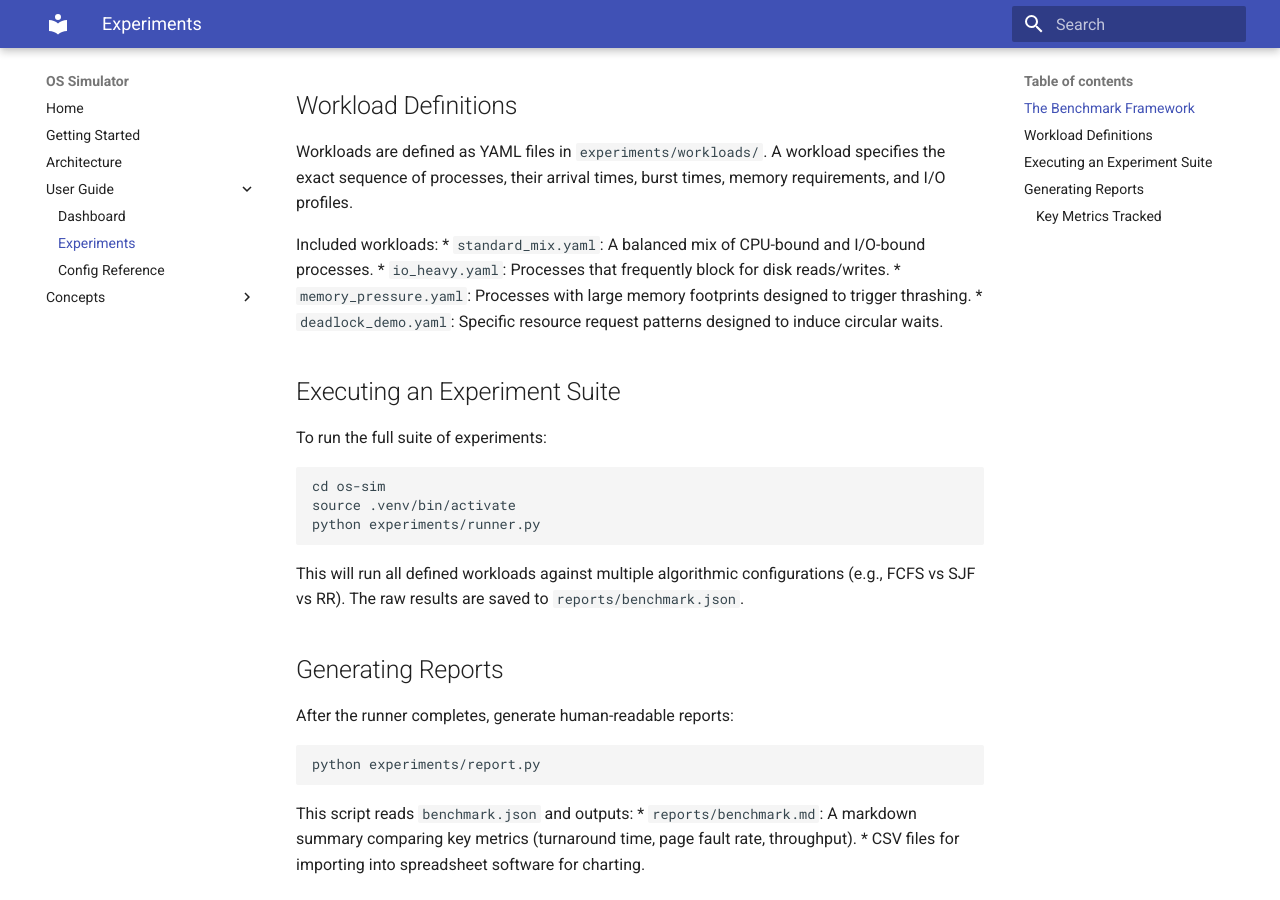
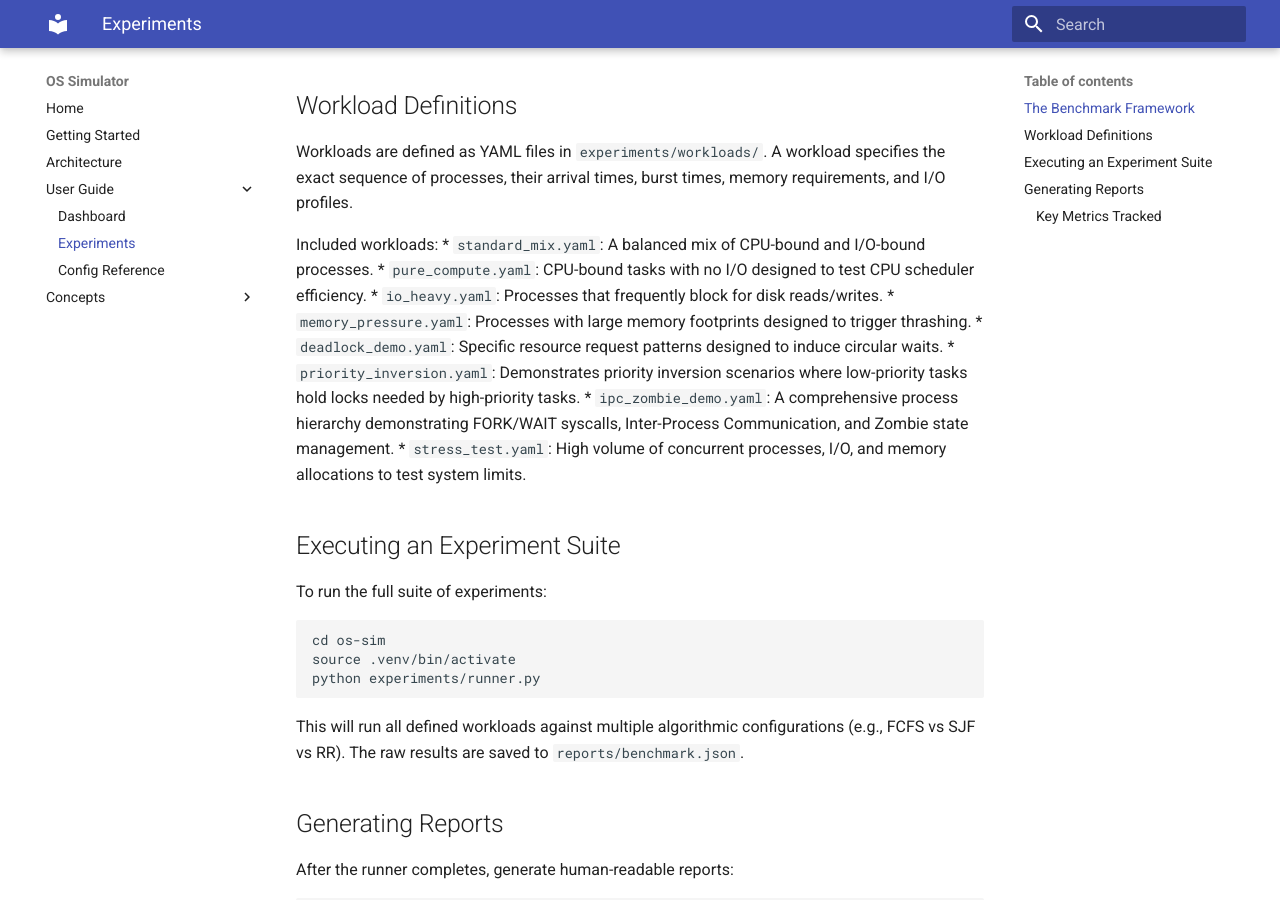
Before and after one commit to Cerjho/OS-Simulator, an MkDocs documentation site: the page built from docs/user-guide/experiments.md, in a window 1280 px wide and 900 px high, scrolled down 477 px. Built offline with MkDocs 1.6.1 and Material for MkDocs 9.7.7, drawn with Linux system fonts in a browser that asks for light colours.

Commit message:
docs: add comprehensive IPC zombie demo preset and update workload lists

```diff
--- a/docs/user-guide/experiments.md
+++ b/docs/user-guide/experiments.md
@@ -15,9 +15,13 @@ Workloads are defined as YAML files in `experiments/workloads/`. A workload spec
 
 Included workloads:
 *   `standard_mix.yaml`: A balanced mix of CPU-bound and I/O-bound processes.
+*   `pure_compute.yaml`: CPU-bound tasks with no I/O designed to test CPU scheduler efficiency.
 *   `io_heavy.yaml`: Processes that frequently block for disk reads/writes.
 *   `memory_pressure.yaml`: Processes with large memory footprints designed to trigger thrashing.
 *   `deadlock_demo.yaml`: Specific resource request patterns designed to induce circular waits.
+*   `priority_inversion.yaml`: Demonstrates priority inversion scenarios where low-priority tasks hold locks needed by high-priority tasks.
+*   `ipc_zombie_demo.yaml`: A comprehensive process hierarchy demonstrating FORK/WAIT syscalls, Inter-Process Communication, and Zombie state management.
+*   `stress_test.yaml`: High volume of concurrent processes, I/O, and memory allocations to test system limits.
 
 ## Executing an Experiment Suite
 
```
Also changed, not shown: README.md (+1 -1 lines), 1 other file.
